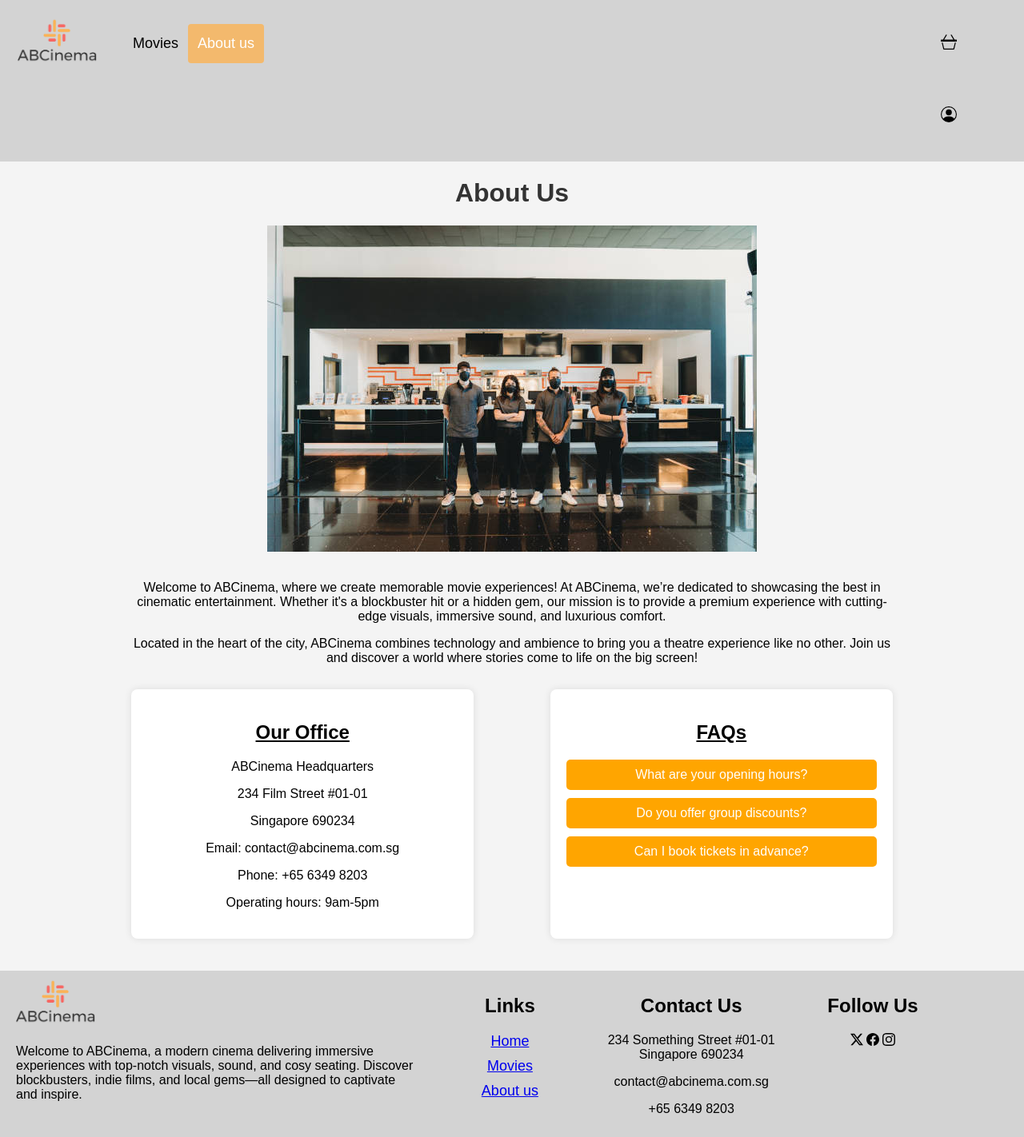
After one commit to mingzhi987/ABCinema, a PHP site: page /about_us.html in a window 1280 px wide. The commit adds this page. Shown: the whole page at 80% size. Run offline with PHP 8.4, Linux system fonts and the light colour scheme.

Commit message:
about us page

```diff
--- a/abcmovies.css
+++ b/abcmovies.css
@@ -73,7 +39,7 @@ hr.dotted {
 /* Style the header with a grey background and some padding */
 .header {
     overflow: hidden;
-    background-color: grey;
+    background-color: lightgrey;
     padding: 10px 10px;
     margin: 0px;
 }
@@ -96,15 +62,10 @@ hr.dotted {
     font-weight: bold;
   }
 
-  /* Change the background color on mouse-over */
-  .header a:hover {
-    background-color: #ddd;
-    color: black;
-  }
 
   /* Style the active/current link*/
   .header a.active {
-    background-color: rgba(246, 103, 96, 0.8);
+    background-color: rgba(252, 179, 84, 0.8);
     color: white;
   }
 
@@ -112,19 +73,30 @@ hr.dotted {
   .header-left {
     float: left;
     align-items: center;
-    width:50%;
+    width: 50%;
     padding: 20px 20px 0px 20px;
+    margin-right: 20px;
   }
 
-  .menu-icons {
+  .header-left a:hover{
+    text-decoration: underline;
+  }
+
+  .header-right {
     float: right;
     align-items: center;
-    width:25%;
+    width:10%;
   }
 
-  .menu-icons img{
+  .header-right img{
     width: 20px;
     margin: 20px;
+  }
+
+   /* Change the background color on mouse-over */
+   .header-right a:hover {
+    background-color: rgba(252, 179, 84, 0.8);
+    color: black;
   }
 
   /* Add media queries for responsiveness - when the screen is 500px wide or less, stack the links on top of each other */
@@ -352,7 +324,7 @@ hr.dotted {
 /* footer */
 
 .footer-container{
-    background-color: #717171;
+    background-color: lightgray;
     margin: 0px;
     padding: 10px;
 }
@@ -372,7 +344,8 @@ hr.dotted {
 
 .footer-links{
     list-style-type: none;
-    margin: 0;
+    margin: 10px;
+    font-size: large;
 }
 
 /* Pagination */
--- /dev/null
+++ b/about_us.css
@@ -0,0 +1,60 @@
+.container-about-us{
+    margin: 20px;
+}
+.container-about-us{
+    height: 60%;
+    width: auto;
+    text-align: center;
+}
+body {
+    font-family: Arial, sans-serif;
+    margin: 0;
+    padding: 0;
+    background-color: #f4f4f4;
+}
+.container {
+    width: 80%;
+    margin: 0 auto;
+    padding: 20px;
+}
+.centre-image img{
+    display:block;
+    margin: 0 auto;
+    max-width: 100%;
+    height: auto;
+}
+
+.header-left a.active {
+    text-decoration: none;
+    color: white;
+}
+
+h1 {
+    color: #333;
+}
+.content-section {
+    display: flex;
+    justify-content: space-between;
+    margin-top: 30px;
+}
+.address, .faq {
+    width: 45%;
+    background: #fff;
+    padding: 20px;
+    border-radius: 8px;
+    box-shadow: 0 0 10px rgba(0, 0, 0, 0.1);
+}
+.faq .question {
+    background-color: orange;
+    color: white;
+    padding: 10px;
+    margin: 10px 0;
+    cursor: pointer;
+    border-radius: 5px;
+}
+.faq .answer {
+    display: none;
+    padding: 10px;
+    background-color: #f8f9fa;
+    border-radius: 5px;
+}
--- /dev/null
+++ b/about_us.html
@@ -0,0 +1,113 @@
+<!DOCTYPE html>
+<html lang="en">
+
+<head>
+    <meta charset="UTF-8">
+    <meta name="viewport" content="width=device-width, initial-scale=1.0">
+    <link rel="stylesheet" href="abcmovies.css">
+    <link rel="stylesheet" href="about_us.css">
+    <title>About Us | ABCinema</title>
+</head>
+
+<body>
+    <!-- Nav bar -->
+    <div class="header">
+        <a href="movies.php">
+            <img class=logo src="images/logo/logo.png">
+        </a>
+        <div class="header-left">
+            <a href="#movies" alt="Contact">Movies</a>
+            <a class="active" href="#" alt="About us">About us</a>
+        </div>
+        <div class="header-right">
+            <a href="#"><img src="images/icons/basket.svg" alt="Checkout" /></a>
+            <a href="#"><img src="images/icons/profile.svg" alt="Profile" /></a>
+        </div>
+    </div>
+
+    <div class="container-about-us">
+        <h1>About Us</h1>
+        <div class="centre-image">
+        <img src="images/photos/cinema.jpg">
+        </div>
+        <div class="container">
+            <p>Welcome to ABCinema, where we create memorable movie experiences! At ABCinema, we’re dedicated to showcasing the best in cinematic entertainment. Whether it's a blockbuster hit or a hidden gem, our mission is to provide a premium experience with cutting-edge visuals, immersive sound, and luxurious comfort.</p>
+            <p>Located in the heart of the city, ABCinema combines technology and ambience to bring you a theatre experience like no other. Join us and discover a world where stories come to life on the big screen!</p>
+
+            <div class="content-section">
+                <!-- Office Address Section -->
+                <div class="address">
+                    <h2><u>Our Office</u></h2>
+                    <p>ABCinema Headquarters</p>
+                    <p>234 Film Street #01-01</p>
+                    <p>Singapore 690234</p>
+                    <p>Email: contact@abcinema.com.sg</p>
+                    <p>Phone: +65 6349 8203</p>
+                    <p>Operating hours: 9am-5pm</p>
+                </div>
+
+                <!-- FAQ Section -->
+                <div class="faq">
+                    <h2><u>FAQs</u></h2>
+
+                    <div class="question" onclick="toggleAnswer(0)">What are your opening hours?</div>
+                    <div class="answer">
+                        <p>We are open from 9 AM to 12 MN every day, including weekends and holidays.</p>
+                    </div>
+
+                    <div class="question" onclick="toggleAnswer(1)">Do you offer group discounts?</div>
+                    <div class="answer">
+                        <p>Yes! Group discounts are available for groups of 10 or more. Contact us for details.</p>
+                    </div>
+
+                    <div class="question" onclick="toggleAnswer(2)">Can I book tickets in advance?</div>
+                    <div class="answer">
+                        <p>Absolutely! Tickets can be booked online through our website or at our ticket counters.</p>
+                    </div>
+                </div>
+            </div>
+        </div>
+    </div>
+
+    <!-- Footer -->
+    <footer>
+        <div class="footer-container">
+            <div class="row">
+                <div class="column-1"><img class="logo" src="images/logo/logo.png">
+                    <div class="footer-summary">Welcome to ABCinema, a modern cinema delivering immersive experiences with top-notch visuals, sound, and cosy seating. Discover blockbusters, indie films, and local gems—all designed to captivate and inspire.
+                    </div>
+                </div>
+
+                <div class="column-2">
+                    <h2>Links</h2>
+                        <p class="footer-links"><a href="http://demo.amytheme.com/movie/demo/elementor-single-cinema/" aria-current="page">Home</a></p>
+                        <p class="footer-links"><a href="http://demo.amytheme.com/movie/demo/elementor-single-cinema/coming-soon/">Movies</a></p>
+                        <p class="footer-links"><a href="http://demo.amytheme.com/movie/demo/elementor-single-cinema/top-rated/">About us</a></p>
+                </div>
+
+                <div class="column-2">
+                    <h2>Contact Us</h2>
+                    234 Something Street #01-01 <br> Singapore 690234
+                    <p>contact@abcinema.com.sg
+                    <p>+65 6349 8203
+                </div>
+
+                <div class="column-2">
+                    <h2>Follow Us</h2>
+                    <img id="footer-icons" src="images/icons/twitter-x.svg" alt="X (Twitter)" />
+                    <img id="footer-icons" src="images/icons/facebook.svg" alt="Facebook" />
+                    <img id="footer-icons" src="images/icons/instagram.svg" alt="Instagram" />
+                </div>
+            </div>
+        </div>
+        </div>
+    </footer>
+
+</html>
+
+<script>
+        function toggleAnswer(index) {
+            const answers = document.querySelectorAll('.answer');
+            answers[index].style.display = answers[index].style.display === 'none' ? 'block' : 'none';
+        }
+</script>
--- a/movies.php
+++ b/movies.php
@@ -69,14 +69,14 @@ $genre_result = $conn->query($genre_query);
     <!-- Nav bar -->
     <div class="header">
         <a href="#default">
-            <img class=logo src="images/logo/logo.png" href="#">
+            <img class=logo src="images/logo/logo.png" href="movies.php">
         </a>
         <div class="header-left">
             <a href="#contact" alt="Contact">Contact</a>
             <a href="#about" alt="About">About us</a>
         </div>
         <div class="menu-icons">
-            <a href="#"><img src="images/icons/basket.svg" alt="Checkout" /></a>
+            <a href="checkout.html"><img src="images/icons/basket.svg" alt="Checkout" /></a>
             <a href="#"><img src="images/icons/profile.svg" alt="Profile" /></a>
         </div>
     </div>
```
Also changed, not shown: other parts of abcmovies.css (+0 -36 lines), cart.css (+35 -11 lines), checkout.html (added, +112 -0 lines), images/photos/cinema.jpg (added), 2 other files. Lines whose indentation alone changed are shown as unchanged.
